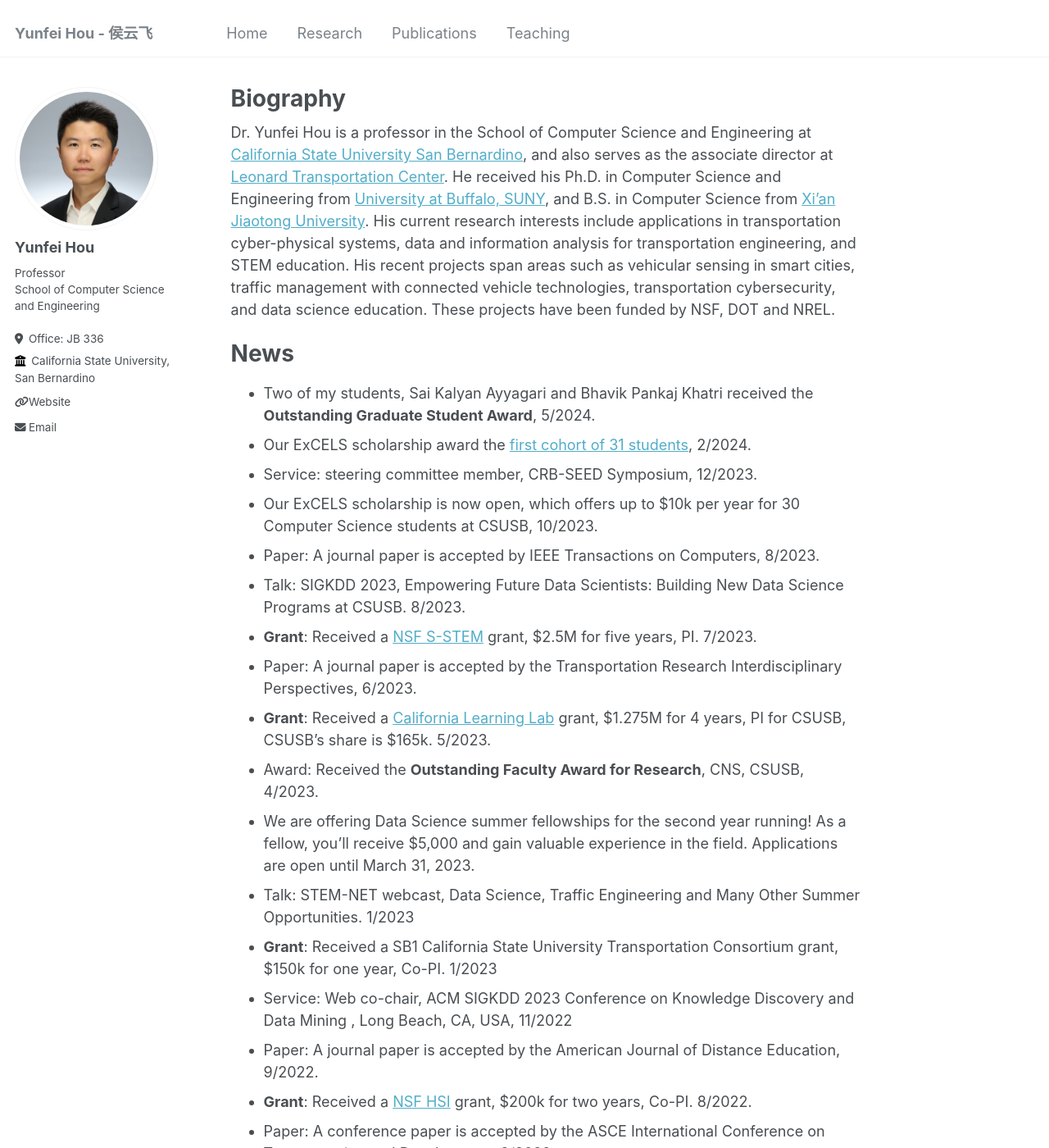
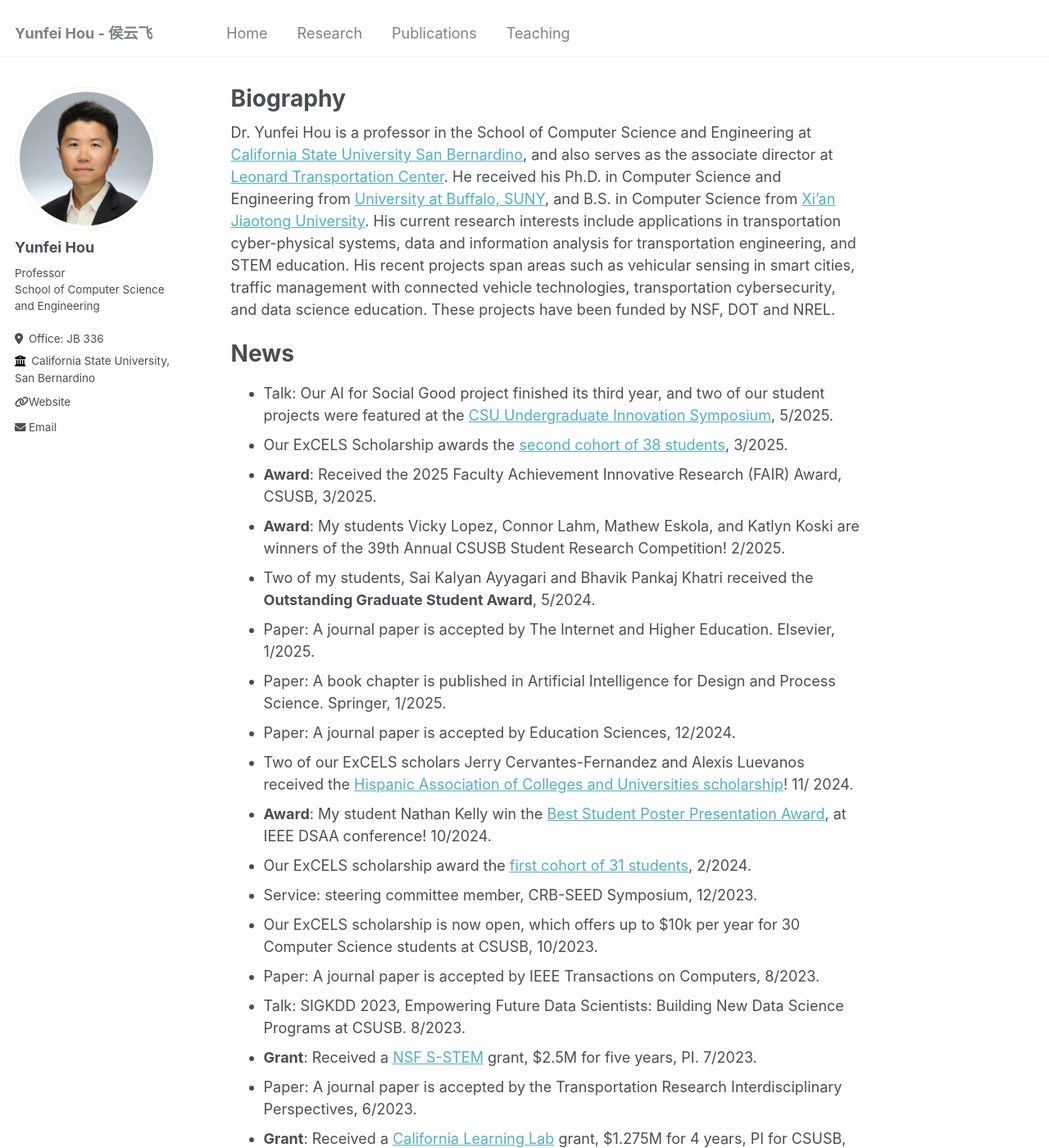
Before and after one commit to feiyunhou/feiyunhou.github.io, a Jekyll site: the page built from _pages/about.md, in a window 1280 px wide and 1400 px high. Shown: the whole window at 82% size. Built offline with Jekyll 4.4.1, drawn with Linux system fonts in a browser that asks for light colours.

Commit message:
Update about.md
2025 update

```diff
--- a/_pages/about.md
+++ b/_pages/about.md
@@ -11,7 +11,16 @@
 
 News
 ======
+* Talk: Our AI for Social Good project finished its third year, and two of our student projects were featured at the [CSU Undergraduate Innovation Symposium](https://www.calstate.edu/csu-system/news/Pages/CSU-AI-for-Social-Good-Showcases-Student-Innovation.aspx), 5/2025.
+* Our ExCELS Scholarship awards the [second cohort of 38 students](https://www.csusb.edu/inside/article/588436/csusb-honors-excels-scholars-scholarship-celebration), 3/2025.
+* __Award__: Received the 2025 Faculty Achievement Innovative Research (FAIR) Award, CSUSB, 3/2025.
+* __Award__: My students Vicky Lopez, Connor Lahm, Mathew Eskola, and Katlyn Koski are winners of the 39th Annual CSUSB Student Research Competition! 2/2025.
 * Two of my students, Sai Kalyan Ayyagari and Bhavik Pankaj Khatri received the __Outstanding Graduate Student Award__, 5/2024.
+* Paper: A journal paper is accepted by The Internet and Higher Education. Elsevier, 1/2025.
+* Paper: A book chapter is published in Artificial Intelligence for Design and Process Science. Springer, 1/2025.
+* Paper: A journal paper is accepted by  Education Sciences, 12/2024.
+* Two of our ExCELS scholars Jerry Cervantes-Fernandez and Alexis Luevanos received the [Hispanic Association of Colleges and Universities scholarship](https://www.calstate.edu/impact-of-the-csu/research/stem-net/Pages/highlights/trailblazers-in-stem-ExCELS-scholars-shine-at-prestigious-hacu-conference.aspx)! 11/ 2024.
+* __Award__: My student Nathan Kelly win the [Best Student Poster Presentation Award](https://www.calstate.edu/impact-of-the-csu/research/stem-net/Pages/highlights/csusb-data-science-students-shine-at-ieee-dsaa-conference.aspx), at IEEE DSAA conference! 10/2024.
 * Our ExCELS scholarship award the [first cohort of 31 students](https://www.csusb.edu/inside/article/579614/csusb-launches-nsf-funded-computer-science-scholarship-low-income-students), 2/2024.
 * Service: steering committee member, CRB-SEED Symposium, 12/2023.
 * Our ExCELS scholarship is now open, which offers up to $10k per year for 30 Computer Science students at CSUSB, 10/2023.
```
